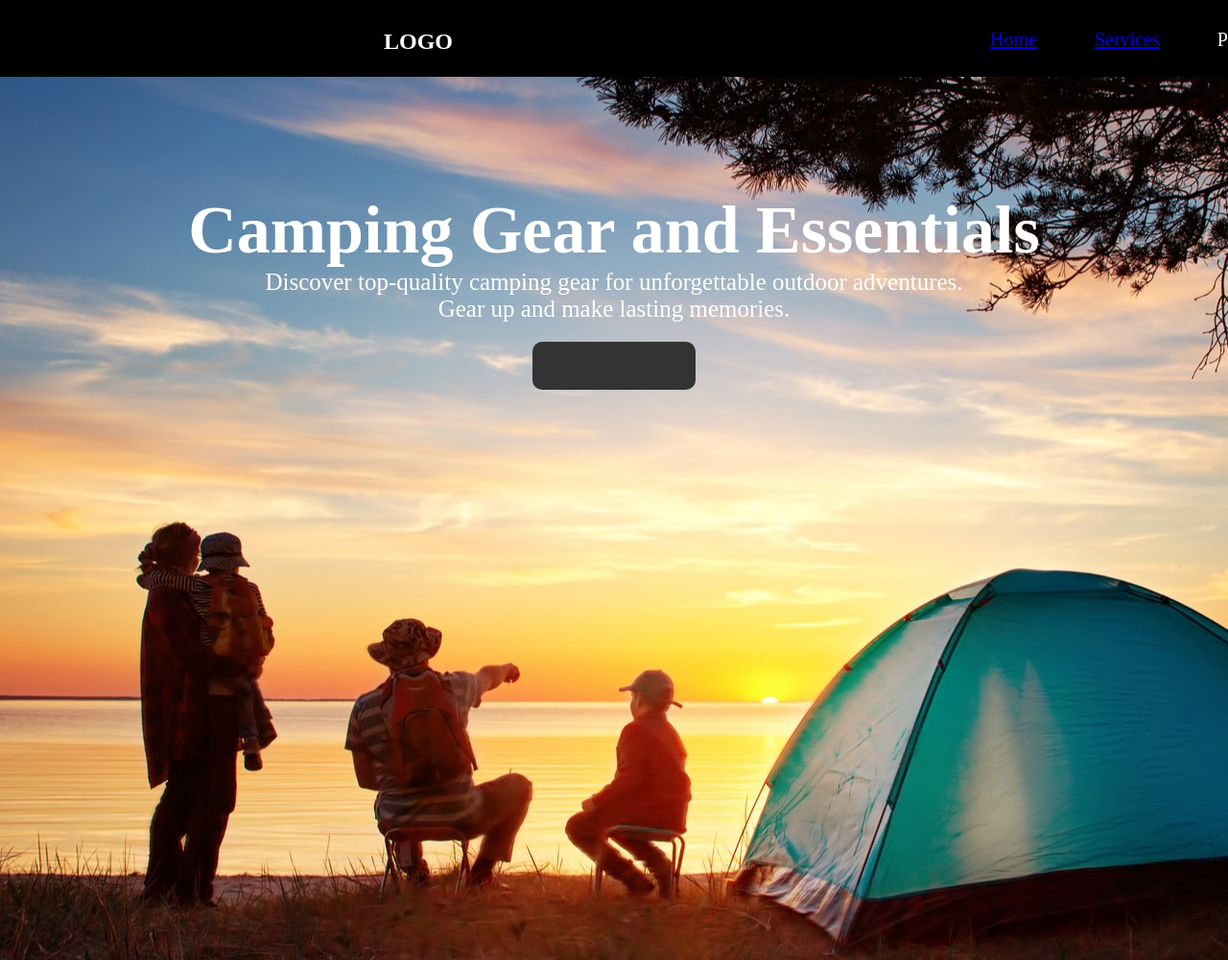
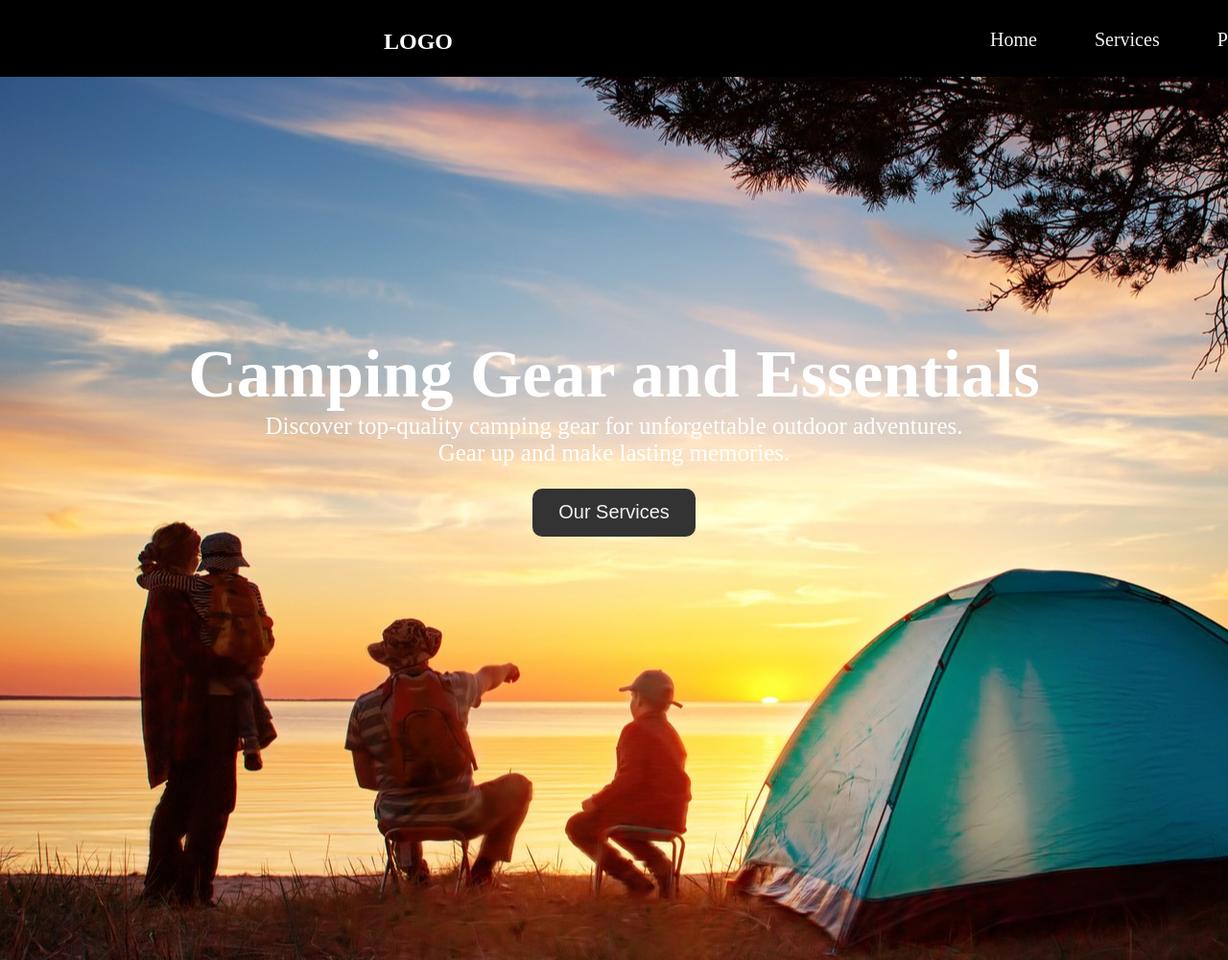
Before and after one commit to dotadityatomar/Adi_travel, a plain HTML site: page index.html in a window 1280 px wide. Shown: the top 1000 px of the page at 96% size. Drawn offline with Linux system fonts and the light colour scheme.

Commit message:
travel aggency

```diff
--- a/index.html
+++ b/index.html
@@ -31,7 +31,7 @@
             <h1>Camping Gear and Essentials</h1>
             <p>Discover top-quality camping gear for unforgettable outdoor adventures.</p>
             <p>Gear up and make lasting memories.</p>
-            <button class="button" ><a href="#services"></a></button>
+            <button class="button" ><a href="#services">Our Services </a></button>
 
         </div>
     </div>
--- a/style.css
+++ b/style.css
@@ -8,6 +8,15 @@ html{
 }
 body{
     background: #f2f2f2;
+}
+a{
+    text-decoration: none;
+    color: #f2f2f2;
+}
+.list:hover{
+    font-size: 30px;
+    cursor: pointer;
+
 }
 
 .nav{
@@ -43,6 +52,7 @@ body{
 
     }
 }
+
 #home_screen{
     background-image: url(./image/family-camping-at-sunset.jpg);
     height: 1000px;
@@ -54,7 +64,7 @@ body{
         color:white;
 
         position: relative;
-        top: 20%;
+        top: 35%;
         text-align: center;
         & >h1{
          font-size:70px;
@@ -78,6 +88,7 @@ body{
 .service{
     background-color:  #f2f2f2;
     text-align: center;
+
     padding: 40px;
     & > h1{
         font-size: 40px;
```
